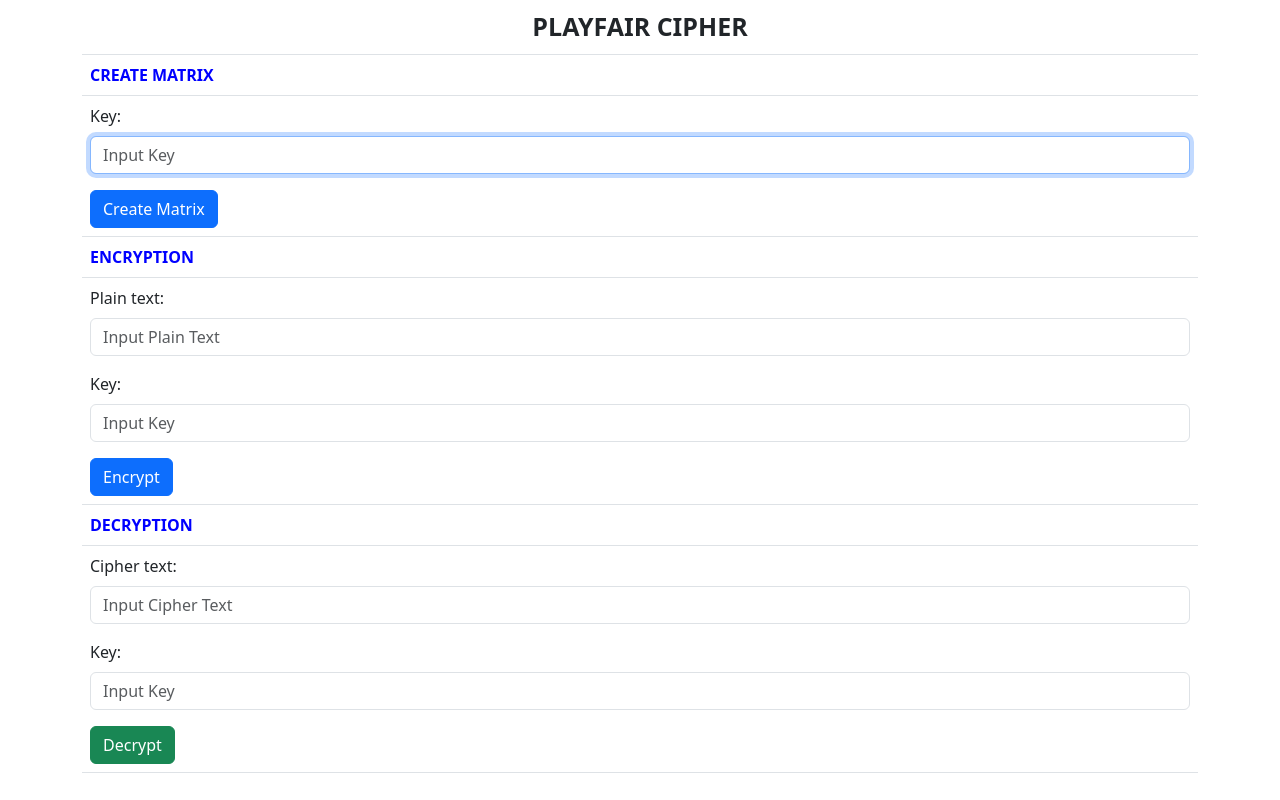
After one commit to HongPhong1111/BMTTNC_2365, a Flask app: page /playfair in a window 1280 px wide. The commit adds this page. Run offline with Flask 3, Linux system fonts and the light colour scheme.

Commit message:
[add] lab-02 web templates

```diff
--- a/lab-02/app.py
+++ b/lab-02/app.py
@@ -1,5 +1,9 @@
 from flask import Flask, request, jsonify, render_template
 from cipher.caesar import CaesarCipher
+from cipher.vigenere import VigenereCipher
+from cipher.railfence import RailfenceCipher
+from cipher.playfair import PlayfairCipher
+from cipher.transposition import TranspositionCipher
 
 app = Flask(__name__)
 
@@ -8,12 +12,28 @@ def home():
     return render_template('index.html')
 
 
-
 @app.route("/caesar")
 def caesar():
     return render_template('caesar.html')
 
+@app.route("/vigenere")
+def vigenere():
+    return render_template('vigenere.html')
 
+@app.route("/railfence")
+def railfence():
+    return render_template('railfence.html')
+
+@app.route("/playfair")
+def playfair():
+    return render_template('playfair.html')
+
+@app.route("/transposition")
+def transposition():
+    return render_template('transposition.html')
+
+
+# CAESAR
 @app.route("/encrypt", methods=["POST"])
 def caesar_encrypt():
     text = request.form['InputPlainText']
@@ -30,5 +50,82 @@ def caesar_decrypt():
     decrypted_text = Caesar.decrypt_text(text, key)
     return f"text: {text}<br/>key: {key}<br/>decrypted text: {decrypted_text}"
 
+# VIGENERE
+@app.route("/vigenere/encrypt", methods=["POST"])
+def vigenere_encrypt():
+    text = request.form['plain_text']
+    key = request.form['key']
+    vigenere = VigenereCipher()
+    encrypted_text = vigenere.vigenere_encrypt(text, key)
+    return f"text:{text}<br/>key: {key}<br/>encrypted text: {encrypted_text}"
+
+@app.route("/vigenere/decrypt", methods=["POST"])
+def vigenere_decrypt():
+    text = request.form['cipher_text']
+    key = request.form['key']
+    vigenere = VigenereCipher()
+    decrypted_text = vigenere.vigenere_decrypt(text, key)
+    return f"text: {text}<br/>key: {key}<br/>decrypted text: {decrypted_text}"
+
+# RAILFENCE
+@app.route("/railfence/encrypt", methods=["POST"])
+def railfence_encrypt():
+    text = request.form['plain_text']
+    key = int(request.form['key'])
+    railfence = RailfenceCipher()
+    encrypted_text = railfence.rail_fence_encrypt(text, key)
+    return f"text:{text}<br/>key: {key}<br/>encrypted text: {encrypted_text}"
+
+@app.route("/railfence/decrypt", methods=["POST"])
+def railfence_decrypt():
+    text = request.form['cipher_text']
+    key = int(request.form['key'])
+    railfence = RailfenceCipher()
+    decrypted_text = railfence.rail_fence_decrypt(text, key)
+    return f"text: {text}<br/>key: {key}<br/>decrypted text: {decrypted_text}"
+
+# PLAYFAIR
+@app.route("/playfair/creatematrix", methods=["POST"])
+def playfair_create_matrix():
+    key = request.form['key']
+    playfair = PlayfairCipher()
+    matrix = playfair.create_playfair_matrix(key)
+    return f"Matrix for key '{key}':<br/>{matrix}"
+
+@app.route("/playfair/encrypt", methods=["POST"])
+def playfair_encrypt():
+    text = request.form['plain_text']
+    key = request.form['key']
+    playfair = PlayfairCipher()
+    matrix = playfair.create_playfair_matrix(key)
+    encrypted_text = playfair.playfair_encrypt(text, matrix)
+    return f"text:{text}<br/>key: {key}<br/>encrypted text: {encrypted_text}"
+
+@app.route("/playfair/decrypt", methods=["POST"])
+def playfair_decrypt():
+    text = request.form['cipher_text']
+    key = request.form['key']
+    playfair = PlayfairCipher()
+    matrix = playfair.create_playfair_matrix(key)
+    decrypted_text = playfair.playfair_decrypt(text, matrix)
+    return f"text: {text}<br/>key: {key}<br/>decrypted text: {decrypted_text}"
+
+# TRANSPOSITION
+@app.route("/transposition/encrypt", methods=["POST"])
+def transposition_encrypt():
+    text = request.form['plain_text']
+    key = int(request.form['key'])
+    transposition = TranspositionCipher()
+    encrypted_text = transposition.encrypt(text, key)
+    return f"text:{text}<br/>key: {key}<br/>encrypted text: {encrypted_text}"
+
+@app.route("/transposition/decrypt", methods=["POST"])
+def transposition_decrypt():
+    text = request.form['cipher_text']
+    key = int(request.form['key'])
+    transposition = TranspositionCipher()
+    decrypted_text = transposition.decrypt(text, key)
+    return f"text: {text}<br/>key: {key}<br/>decrypted text: {decrypted_text}"
+
 if __name__ == "__main__":
     app.run(host="0.0.0.0", port=5050, debug=True)
--- /dev/null
+++ b/lab-02/templates/playfair.html
@@ -0,0 +1,60 @@
+<!DOCTYPE html>
+<html lang="en">
+<head>
+    <meta charset="UTF-8">
+    <meta name="viewport" content="width=device-width, initial-scale=1.0">
+    <title>Playfair Cipher</title>
+    <link rel="stylesheet" href="https://cdn.jsdelivr.net/npm/bootstrap@5.3.0/dist/css/bootstrap.min.css">
+</head>
+<body>
+    <div class="container">
+        <table class="table">
+            <tr><td style="text-align: center; font-weight: bold; font-size: 25px;">PLAYFAIR CIPHER</td></tr>
+            <tr><td style="font-weight: bold; color: blue;">CREATE MATRIX</td></tr>
+            <tr>
+                <td>
+                    <form method="POST" action="/playfair/creatematrix">
+                        <div class="mb-3">
+                            <label class="form-label">Key:</label>
+                            <input type="text" class="form-control" name="key" placeholder="Input Key" required autofocus/>
+                        </div>
+                        <button type="submit" class="btn btn-primary">Create Matrix</button>
+                    </form>
+                </td>
+            </tr>
+            <tr><td style="font-weight: bold; color: blue;">ENCRYPTION</td></tr>
+            <tr>
+                <td>
+                    <form method="POST" action="/playfair/encrypt">
+                        <div class="mb-3">
+                            <label class="form-label">Plain text:</label>
+                            <input type="text" class="form-control" name="plain_text" placeholder="Input Plain Text" required/>
+                        </div>
+                        <div class="mb-3">
+                            <label class="form-label">Key:</label>
+                            <input type="text" class="form-control" name="key" placeholder="Input Key" required/>
+                        </div>
+                        <button type="submit" class="btn btn-primary">Encrypt</button>
+                    </form>
+                </td>
+            </tr>
+            <tr><td style="font-weight: bold; color: blue;">DECRYPTION</td></tr>
+            <tr>
+                <td>
+                    <form method="POST" action="/playfair/decrypt">
+                        <div class="mb-3">
+                            <label class="form-label">Cipher text:</label>
+                            <input type="text" class="form-control" name="cipher_text" placeholder="Input Cipher Text" required/>
+                        </div>
+                        <div class="mb-3">
+                            <label class="form-label">Key:</label>
+                            <input type="text" class="form-control" name="key" placeholder="Input Key" required/>
+                        </div>
+                        <button type="submit" class="btn btn-success">Decrypt</button>
+                    </form>
+                </td>
+            </tr>
+        </table>
+    </div>
+</body>
+</html>
```
Also changed, not shown: lab-02/cipher/playfair/playfair_cipher.py (+8 -6 lines), lab-02/templates/index.html (+12 -0 lines), lab-02/templates/railfence.html (added, +48 -0 lines), lab-02/templates/transposition.html (added, +48 -0 lines), lab-02/templates/vigenere.html (added, +48 -0 lines).
